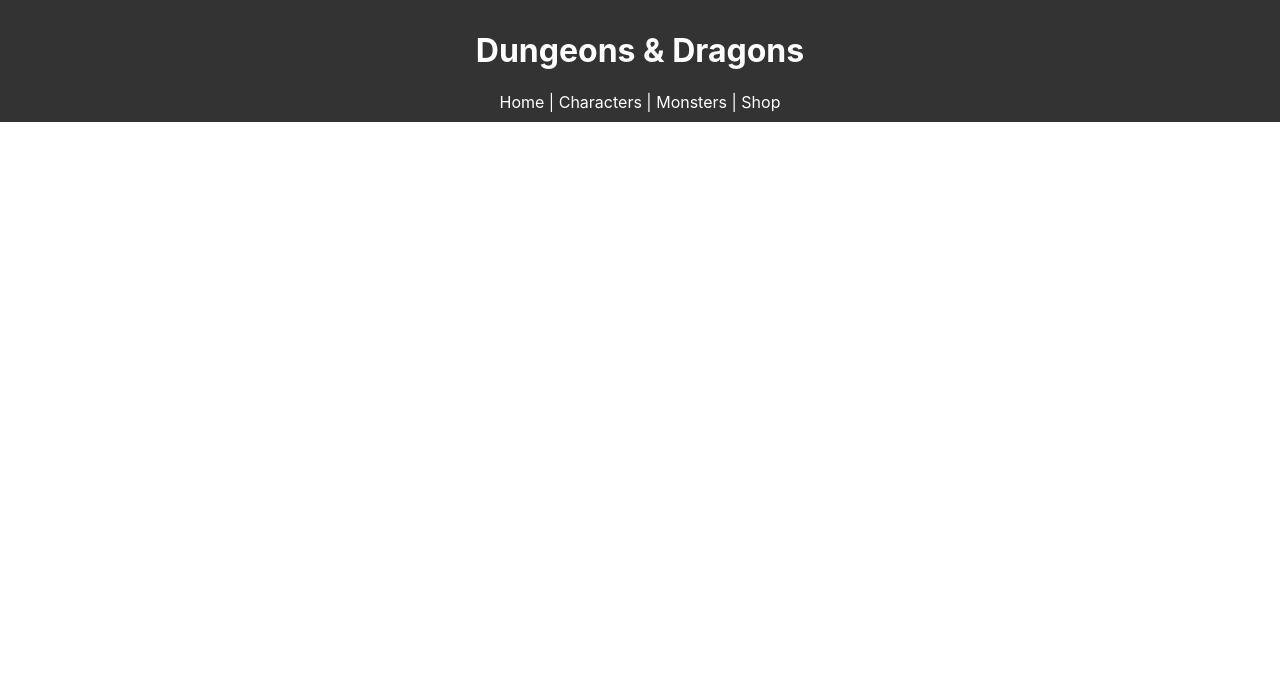
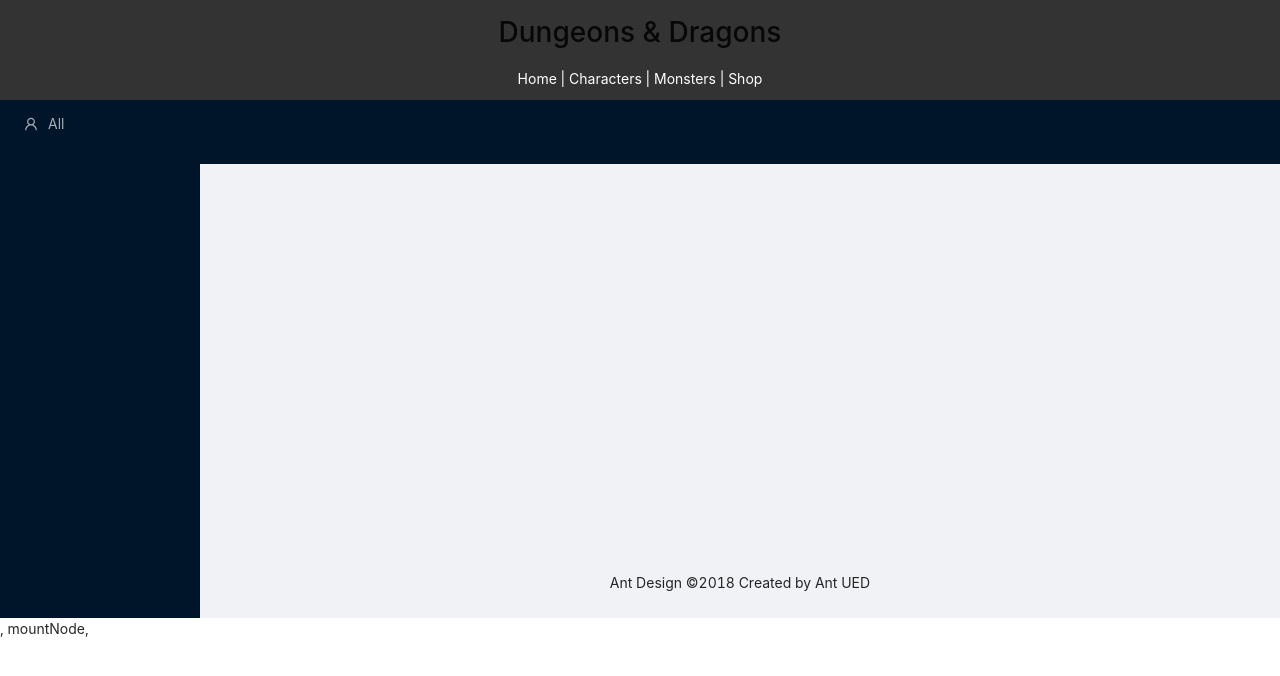
Before and after one commit to RolandOver9000/dnd_character_builder, a React (Create React App) app: page /shop in a window 1280 px wide. Shown: the top 676 px of the page. Built offline with nearby package versions, Linux system fonts and the light colour scheme; no server answers.

Commit message:
ant design implemented on shop page

```diff
--- a/src/App.js
+++ b/src/App.js
@@ -6,6 +6,7 @@
 import Header from "./components/layout/Header";
 
 import { ItemProvider } from "./components/pages/shop/ItemContext";
+import { CategoryProvider } from "./components/pages/shop/CategoryContext";
 
 import { CharacterProvider } from "./components/context/CharacterContext";
 import Monsters from "./components/pages/Monster/Monsters";
@@ -22,7 +23,9 @@
         <Route path="/new-character" component={CharacterSheet} />
         <Route path="/monsters" />
         <ItemProvider>
-          <Route path="/shop" component={Shop} />
+          <CategoryProvider>
+            <Route path="/shop" component={Shop} />
+          </CategoryProvider>
         </ItemProvider>
         <CharacterProvider>
           <Route
--- /dev/null
+++ b/src/components/pages/shop/CategoryContext.js
@@ -0,0 +1,22 @@
+import React, { useState, createContext, useEffect } from "react";
+import Axios from "axios";
+
+export const CategoryContext = createContext();
+
+export const CategoryProvider = (props) => {
+  const [itemCategories, setItemCategories] = useState([""]);
+
+  useEffect(() => {
+    Axios.get("https://www.dnd5eapi.co/api/equipment-categories").then(
+      (resp) => {
+        setItemCategories([resp.data.results]);
+      }
+    );
+  }, []);
+
+  return (
+    <CategoryContext.Provider value={[itemCategories, setItemCategories]}>
+      {props.children}
+    </CategoryContext.Provider>
+  );
+};
--- a/src/components/pages/shop/ItemContext.js
+++ b/src/components/pages/shop/ItemContext.js
@@ -5,20 +5,7 @@
 
 export const ItemProvider = (props) => {
   const [items, setItems] = useState([""]);
-
-  // useEffect(() => {
-  //   Axios.get("https://www.dnd5eapi.co/api/equipment").then((resp) =>
-  //     // setItems(resp.data.results)
-  //     setItems(resp.data.results)
-  //   );
-  // }, []);
-
-  // useEffect(() => {
-  //   Axios.get("https://www.dnd5eapi.co/api/equipment/club").then((resp) =>
-  //     // setItems(resp.data.results)
-  //     setItems(resp.data)
-  //   );
-  // }, []);
+  const [itemCategories, setItemCategories] = useState([""]);
 
   useEffect(() => {
     Axios.get("https://www.dnd5eapi.co/api/equipment").then((resp) => {
@@ -32,6 +19,14 @@
     });
   }, []);
 
+  useEffect(() => {
+    Axios.get("https://www.dnd5eapi.co/api/equipment-categories").then(
+      (resp) => {
+        setItemCategories([resp.data.results]);
+      }
+    );
+  }, []);
+
   return (
     <ItemContext.Provider value={[items, setItems]}>
       {props.children}
--- a/src/components/pages/shop/shop.js
+++ b/src/components/pages/shop/shop.js
@@ -1,5 +1,6 @@
 import React, { useContext } from "react";
 import { ItemContext } from "./ItemContext";
+import { CategoryContext } from "./CategoryContext";
 import Item from "./Item";
 
 import { Layout, Menu } from "antd";
@@ -8,16 +9,58 @@
   UserOutlined,
   VideoCameraOutlined,
 } from "@ant-design/icons";
+import "antd/dist/antd.css";
 
 const Shop = () => {
   const [items, setItems] = useContext(ItemContext);
+  const [itemCategories, setItemCategories] = useContext(CategoryContext);
+  const { Header, Content, Footer, Sider } = Layout;
   console.log(items);
 
   return (
     <div>
-      {items.map((item) => (
-        <Item name={item.name} key={item._id} />
-      ))}
+      <Layout>
+        <Sider
+          breakpoint="lg"
+          collapsedWidth="0"
+          onBreakpoint={(broken) => {
+            console.log(broken);
+          }}
+          onCollapse={(collapsed, type) => {
+            console.log(collapsed, type);
+          }}
+        >
+          <div className="logo" />
+          <Menu theme="dark" mode="inline" defaultSelectedKeys={["4"]}>
+            <Menu.Item key="1">
+              <UserOutlined />
+              <span className="nav-text">All</span>
+            </Menu.Item>
+          </Menu>
+        </Sider>
+        <Layout>
+          <Header
+            className="site-layout-sub-header-background"
+            style={{ padding: 0 }}
+          />
+          <Content style={{ margin: "24px 16px 0" }}>
+            <div
+              className="site-layout-background"
+              style={{ padding: 24, minHeight: 360 }}
+            >
+              <div>
+                {items.map((item) => (
+                  <Item name={item.name} key={item._id} />
+                ))}
+              </div>
+            </div>
+          </Content>
+          <Footer style={{ textAlign: "center" }}>
+            Ant Design ©2018 Created by Ant UED
+          </Footer>
+        </Layout>
+      </Layout>
+      , mountNode,
     </div>
   );
 };
```
